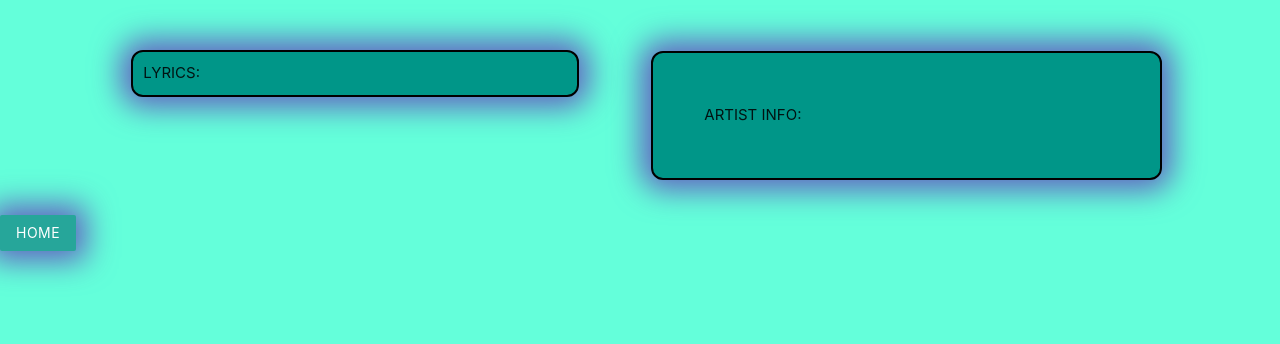
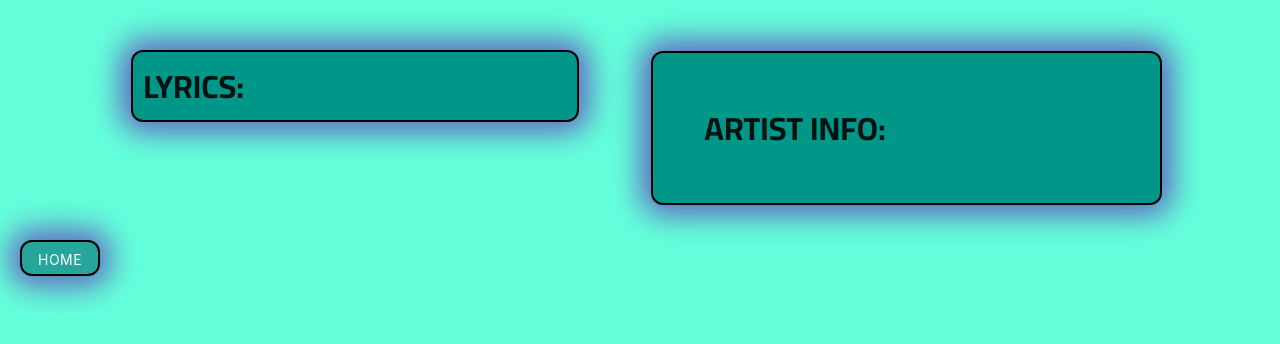
Before and after one commit to beandrea/projectRehash, a plain HTML site: page results.html in a window 1280 px wide. Drawn offline with nearby package versions, Linux system fonts and the light colour scheme.

Commit message:
finishing touches on css (for now i guess)

```diff
--- a/assets/results.css
+++ b/assets/results.css
@@ -7,9 +7,8 @@ body{
 }
 
 #lyricCard{
-    font-size: 15px;
-    /* height: 600px;
-    width: 400px; */
+    font-size: 16px;
+    font-family: 'Archivo', sans-serif;
     margin-left: 120px;
     margin-right: 50px;
     margin-top: 50px;
@@ -20,10 +19,8 @@ body{
 }
 
 #artistCard{
-    font-size: 15px;
-    /* height: 600px;
-    width: 400px; */
-    /* margin-left: 200%; */
+    font-size: 16px;
+    font-family: 'Archivo', sans-serif;
     margin-top: 10%;
     border-radius: 12px;
     padding: 10%;
@@ -33,4 +30,20 @@ body{
 
 #backBtn{
     box-shadow: 0 0px 30px 10px rgb(98, 98, 192);
+    border: 2px solid black;
+    cursor: pointer;
+    border-radius: 12px;
+    margin-left: 20px;
+    margin-bottom: 20px;
 }
+
+#backBtn:hover{
+background-color: red;
+color: white;
+}
+
+.infoText{
+    font-family: 'Cairo', sans-serif;
+    font-size: 32px;
+    font-weight: bold;
+}
--- a/results.html
+++ b/results.html
@@ -7,6 +7,8 @@
     <script src="https://code.jquery.com/jquery-3.5.1.min.js"
         integrity="sha256-9/aliU8dGd2tb6OSsuzixeV4y/faTqgFtohetphbbj0=" crossorigin="anonymous"></script>
     <link rel="stylesheet" href="https://cdnjs.cloudflare.com/ajax/libs/materialize/1.0.0/css/materialize.min.css">
+    <link href="https://fonts.googleapis.com/css2?family=Cairo:wght@700&display=swap" rel="stylesheet">
+    <link href="https://fonts.googleapis.com/css2?family=Archivo&display=swap" rel="stylesheet">
     <link rel="stylesheet" href="./assets/results.css">
     <title>Results</title>
 </head>
@@ -15,14 +17,14 @@
     <div class="row">
         <div class="col s6 m6">
             <div class="card-panel teal" id="lyricCard">
-                <div>LYRICS:
+                <div> <span class="infoText">LYRICS: </span>
                 </br>
                 <span class="white-text" id="lyric"></span></div>
             </div>
         </div>
         <div class="col s6 m5" id="artistDiv">
             <div class="card-panel teal" id="artistCard">
-                <div>ARTIST INFO:
+                <div> <span class="infoText">ARTIST INFO: </span>
                 </br>
                 <span class="white-text" id="artist"></span></div>
             </div>
```
